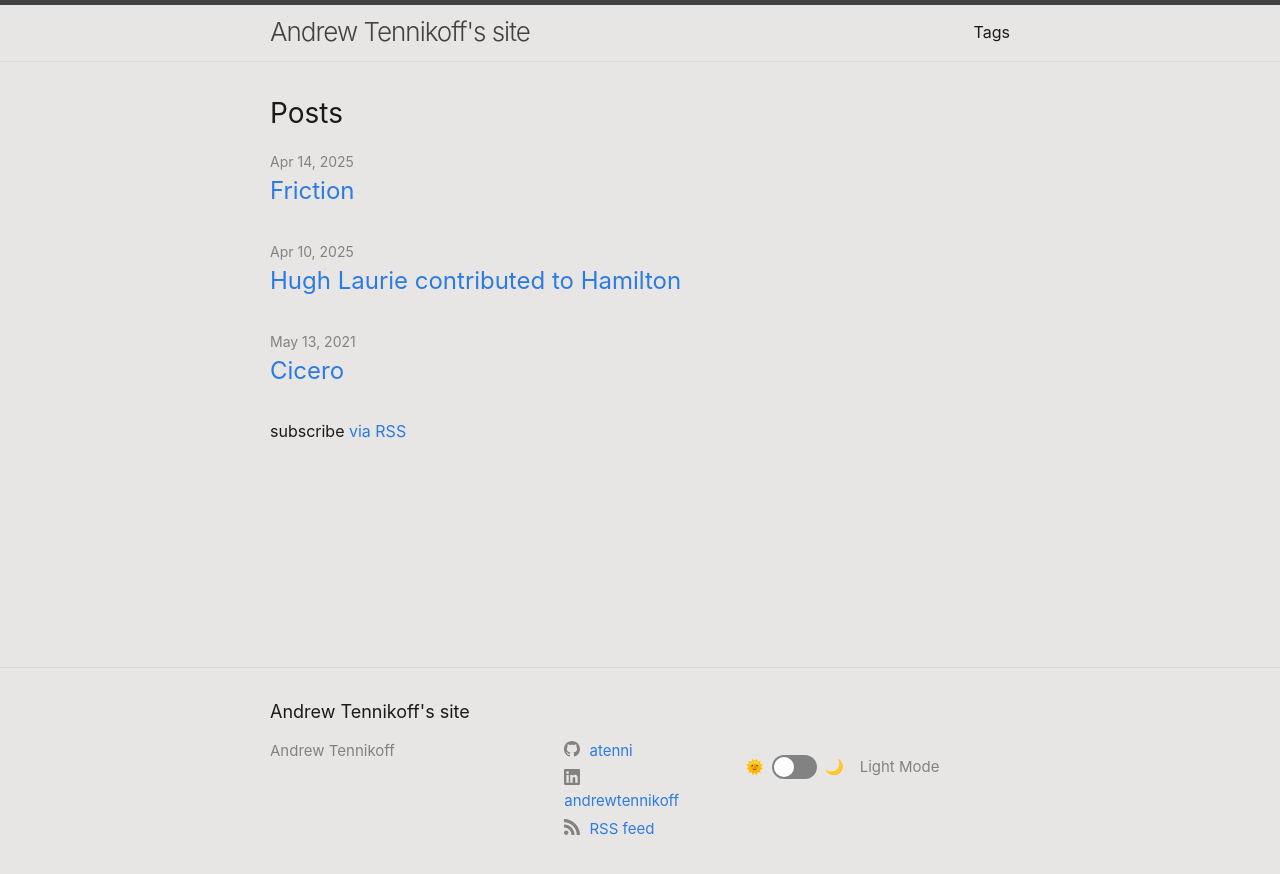
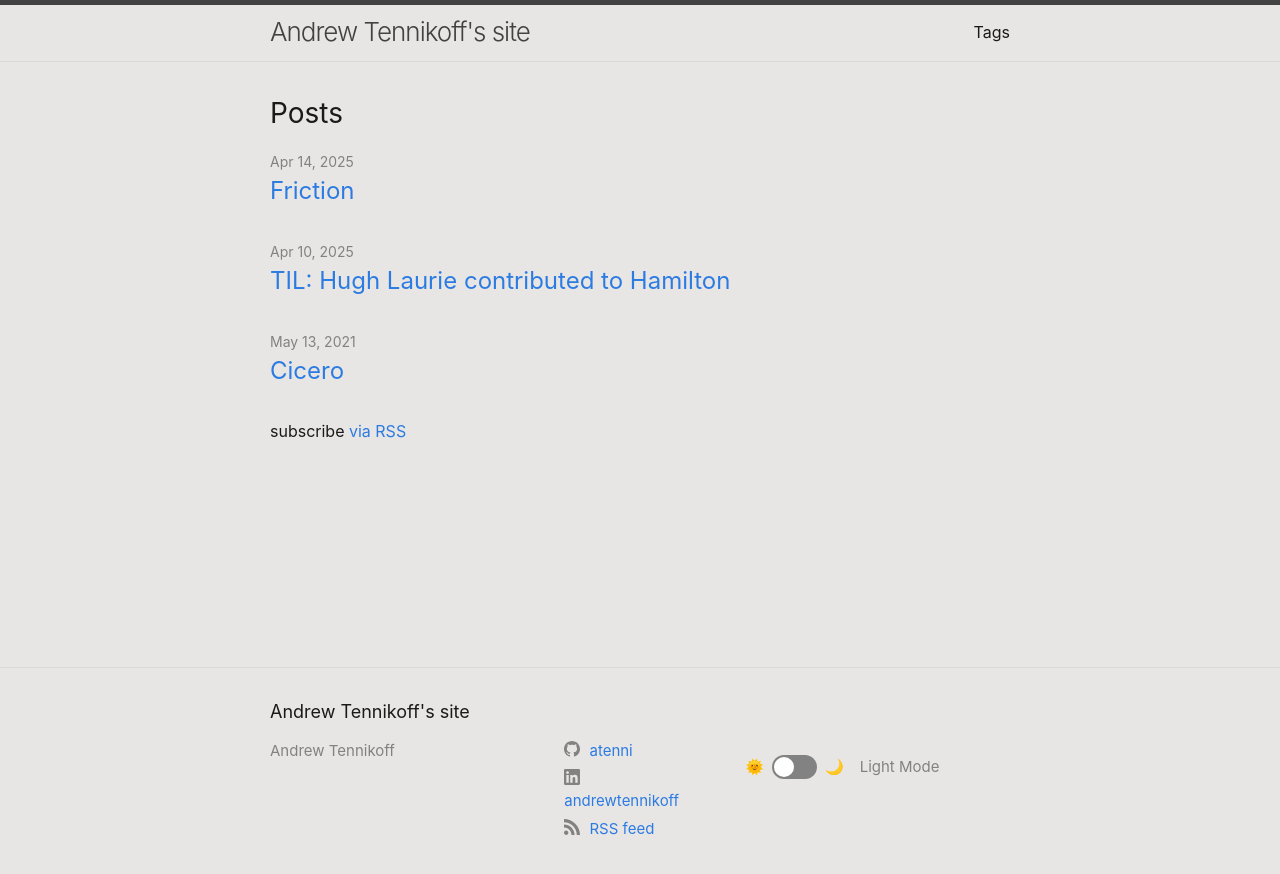
Before and after one commit to atenni/atenni.github.io, a Jekyll site: the page built from index.md, in a window 1280 px wide. Shown: the top 874 px of the page. Built offline with Jekyll 4.4.1, drawn with Linux system fonts in a browser that asks for light colours.

Commit message:
feat: add TIL to the heading of til posts

```diff
--- a/_layouts/home.html
+++ b/_layouts/home.html
@@ -17,7 +17,8 @@ layout: default
           <span class="post-meta">{{ post.date | date: date_format }}</span>
           <h3>
             <a class="post-link" href="{{ post.url | relative_url }}">
-              {{ post.title | escape }}
+              {%- if post.categories contains 'til' %}TIL: {% endif -%}
+              {{- post.title | escape -}}
             </a>
           </h3>
           {%- if site.show_excerpts -%}{{ post.excerpt }}{%- endif -%}
```
